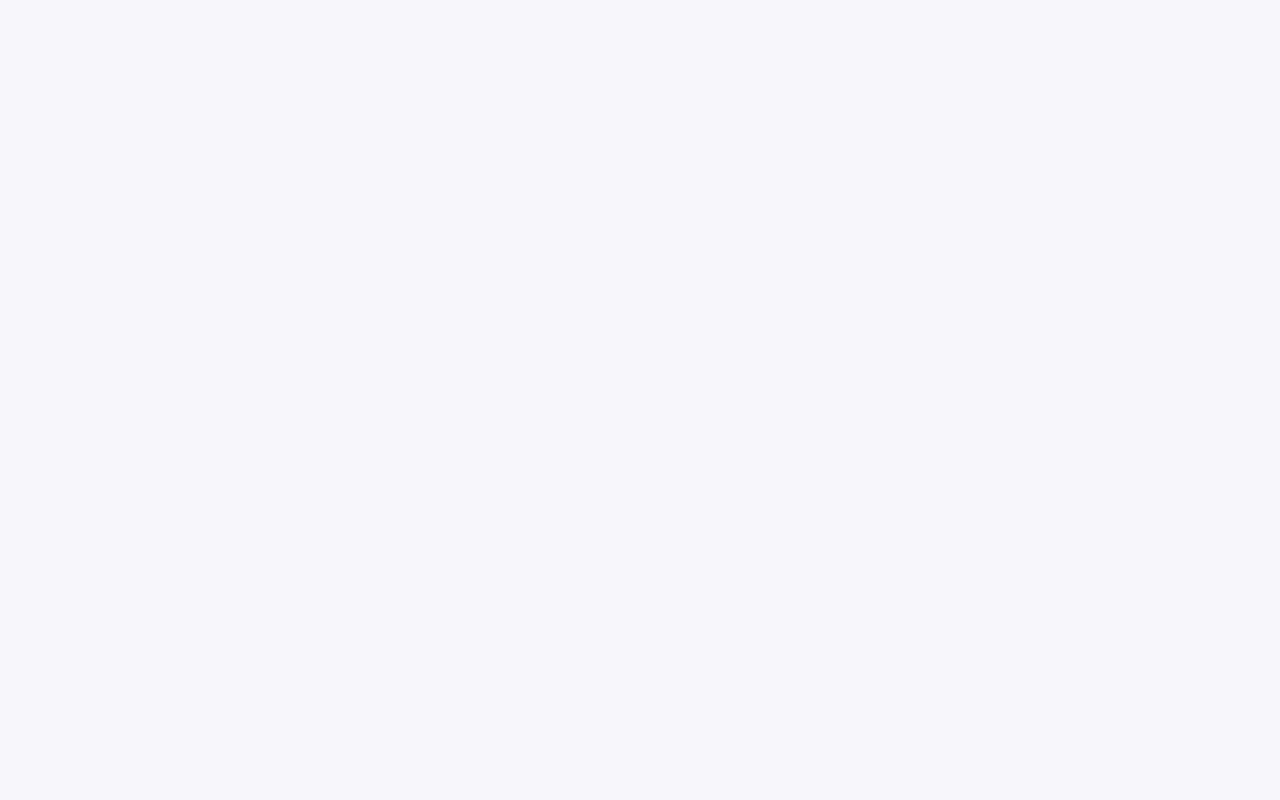
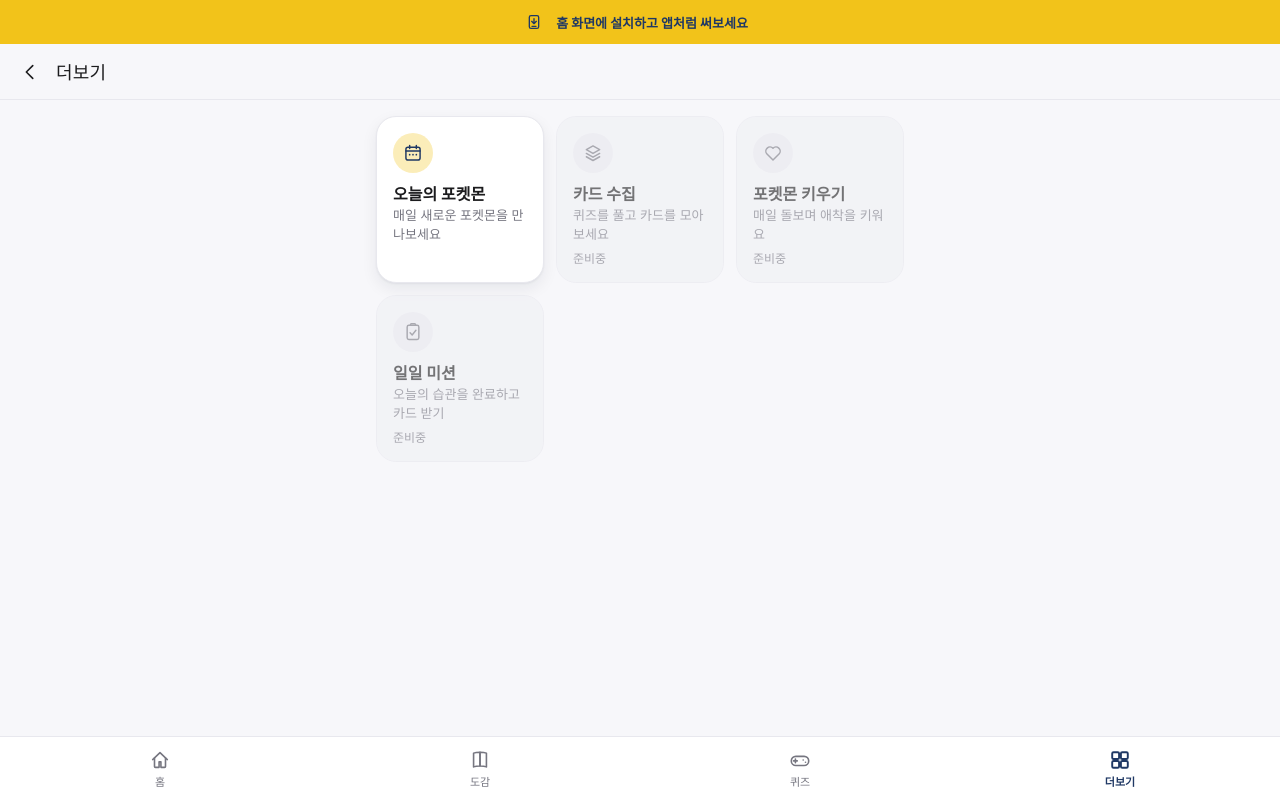
Before and after one commit to wmf34a/pokemon, a React (Vite) app: page /more in a window 1280 px wide. Before the commit this address had no page. Built offline with nearby package versions, Linux system fonts and the light colour scheme.

Commit message:
feat: add more menu entry page for upcoming features

```diff
--- a/src/App.jsx
+++ b/src/App.jsx
@@ -10,6 +10,7 @@ import ZoomQuiz from "./pages/ZoomQuiz";
 import TypeQuiz from "./pages/TypeQuiz";
 import ChooseStarter from "./pages/ChooseStarter";
 import MyPokemon from "./pages/MyPokemon";
+import MoreMenu from "./pages/MoreMenu";
 
 export default function App() {
   return (
@@ -25,6 +26,7 @@ export default function App() {
       <Route path="/quiz/type" element={<TypeQuiz />} />
       <Route path="/mine/choose" element={<ChooseStarter />} />
       <Route path="/mine" element={<MyPokemon />} />
+      <Route path="/more" element={<MoreMenu />} />
     </Routes>
   );
 }
--- /dev/null
+++ b/src/pages/MoreMenu.jsx
@@ -0,0 +1,65 @@
+import { Link } from "react-router-dom";
+import AppShell from "../components/AppShell";
+import { CalendarIcon, LayersIcon, HeartIcon, ClipboardCheckIcon } from "../components/Icons";
+
+export const MODES = [
+  { key: "daily", icon: CalendarIcon, title: "오늘의 포켓몬", desc: "매일 새로운 포켓몬을 만나보세요", to: "/daily", ready: true },
+  { key: "collection", icon: LayersIcon, title: "카드 수집", desc: "퀴즈를 풀고 카드를 모아보세요", to: "/collection", ready: false },
+  { key: "care", icon: HeartIcon, title: "포켓몬 키우기", desc: "매일 돌보며 애착을 키워요", to: "/care", ready: false },
+  { key: "missions", icon: ClipboardCheckIcon, title: "일일 미션", desc: "오늘의 습관을 완료하고 카드 받기", to: "/missions", ready: false },
+];
+
+export default function MoreMenu() {
+  return (
+    <AppShell title="더보기" backTo="/">
+      <div style={{ display: "grid", gridTemplateColumns: "repeat(auto-fill, minmax(150px, 1fr))", gap: 12 }}>
+        {MODES.map(({ key, icon: Icon, title, desc, to, ready }) => (
+          <Link
+            key={key}
+            to={ready ? to : "#"}
+            onClick={(e) => !ready && e.preventDefault()}
+            aria-disabled={!ready}
+            tabIndex={ready ? 0 : -1}
+            className={ready ? "press" : undefined}
+            style={{
+              padding: "var(--space-4)",
+              minHeight: 130,
+              borderRadius: "var(--radius-lg)",
+              border: "1px solid var(--color-border)",
+              textDecoration: "none",
+              color: "var(--color-text)",
+              background: ready ? "var(--color-surface)" : "var(--color-surface-2)",
+              boxShadow: ready ? "var(--shadow-card)" : "none",
+              opacity: ready ? 1 : 0.6,
+              cursor: ready ? "pointer" : "default",
+            }}
+          >
+            <div
+              style={{
+                display: "flex",
+                alignItems: "center",
+                justifyContent: "center",
+                width: 40,
+                height: 40,
+                borderRadius: "50%",
+                background: ready
+                  ? "color-mix(in srgb, var(--color-accent) 30%, transparent)"
+                  : "var(--color-border)",
+                color: ready ? "var(--color-accent-ink)" : "var(--color-text-muted)",
+              }}
+            >
+              <Icon size={20} />
+            </div>
+            <div style={{ fontWeight: 700, marginTop: 8 }}>{title}</div>
+            <div style={{ fontSize: 13, color: "var(--color-text-muted)" }}>{desc}</div>
+            {!ready && (
+              <div style={{ fontSize: 12, color: "var(--color-text-muted)", marginTop: 6 }}>
+                준비중
+              </div>
+            )}
+          </Link>
+        ))}
+      </div>
+    </AppShell>
+  );
+}
```
Also changed, not shown: 1 other file (tests, documents, lock files or other folders).
